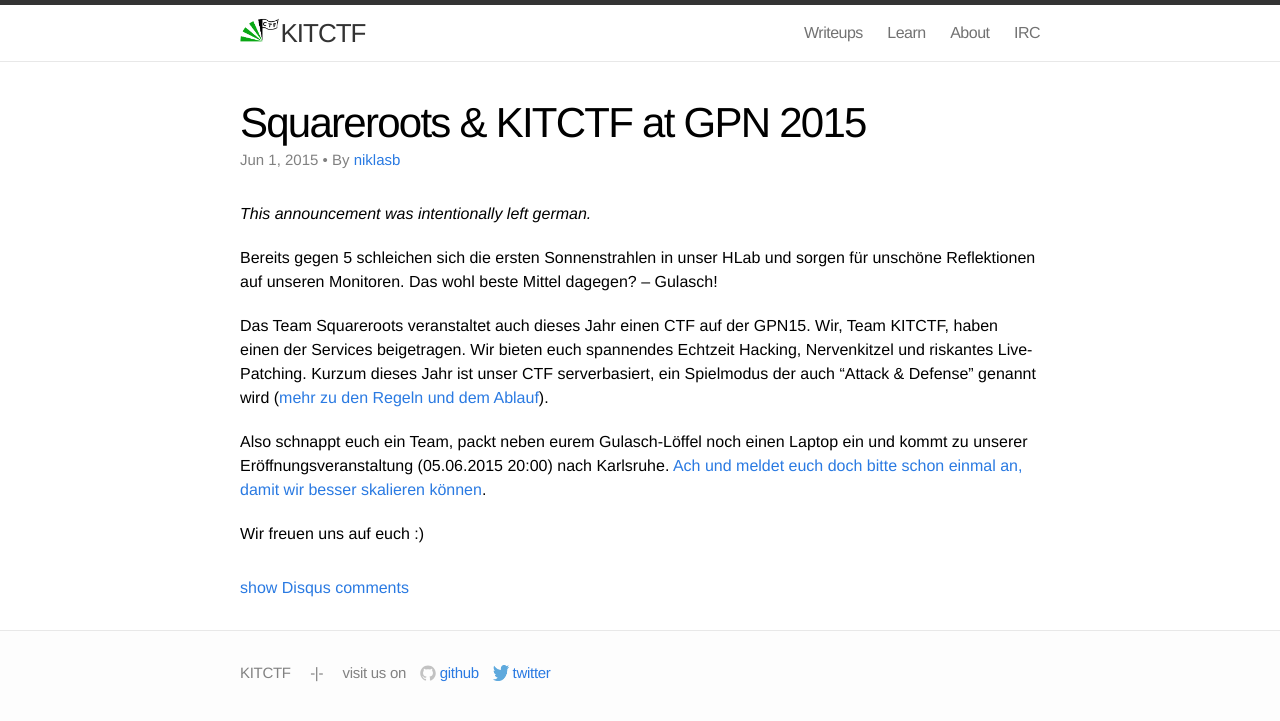
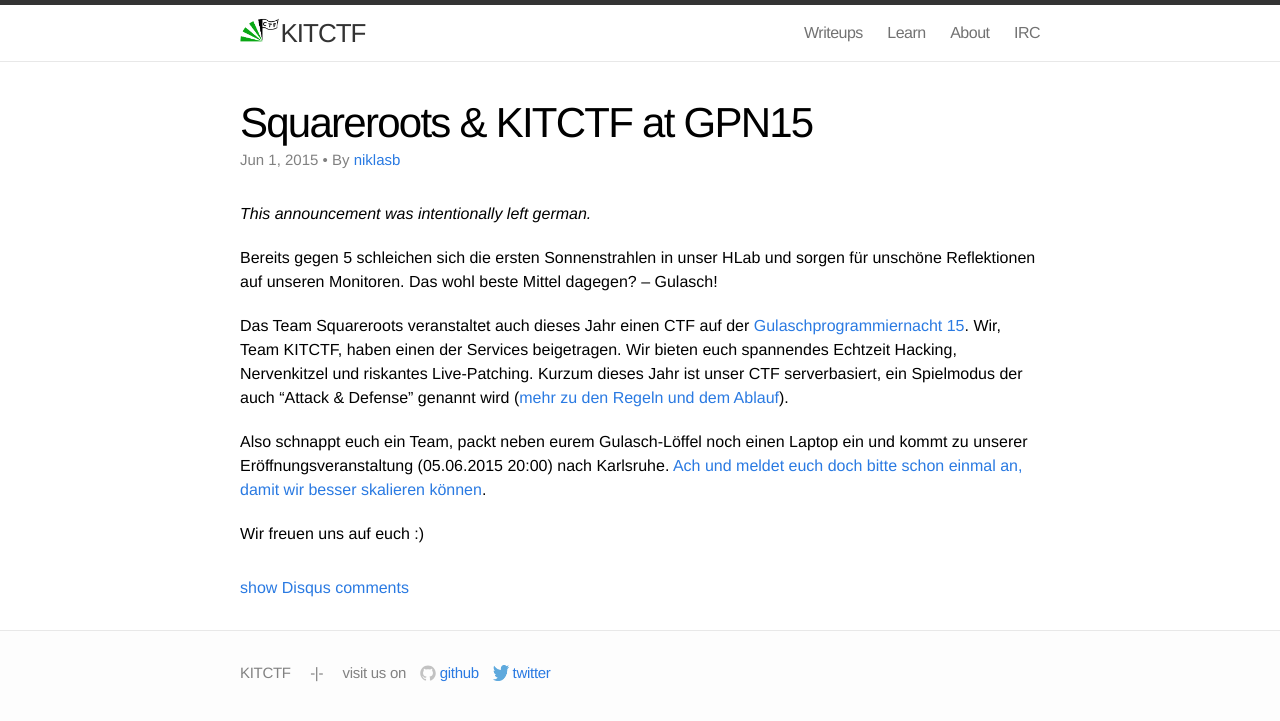
Before and after one commit to kitctf/www, a Jekyll site: the page built from _posts/2015-06-01-gpn.md, in a window 1280 px wide. Shown: the top 721 px of the page. Built offline with Jekyll 4.4.1, drawn with Linux system fonts in a browser that asks for light colours.

Commit message:
fix post

```diff
--- a/_posts/2015-06-01-gpn.md
+++ b/_posts/2015-06-01-gpn.md
@@ -1,6 +1,6 @@
 ---
 layout: post
-title: "Squareroots & KITCTF at GPN 2015"
+title: "Squareroots & KITCTF at GPN15"
 categories: announcements
 tags: ctf gpn
 author: niklasb
@@ -10,7 +10,8 @@ author: niklasb
 
 Bereits gegen 5 schleichen sich die ersten Sonnenstrahlen in unser HLab und sorgen für unschöne Reflektionen auf unseren Monitoren. Das wohl beste Mittel dagegen? – Gulasch!
 
-Das Team Squareroots veranstaltet auch dieses Jahr einen CTF auf der GPN15.
+Das Team Squareroots veranstaltet auch dieses Jahr einen CTF auf der
+[Gulaschprogrammiernacht 15][3].
 Wir, Team KITCTF, haben einen der Services beigetragen. Wir bieten euch spannendes
 Echtzeit Hacking, Nervenkitzel und riskantes Live-Patching. Kurzum dieses Jahr ist
 unser CTF serverbasiert, ein Spielmodus der auch "Attack & Defense" genannt wird
```
Also changed, not shown: other parts of _posts/2015-06-01-gpn.md (+1 -0 lines).
